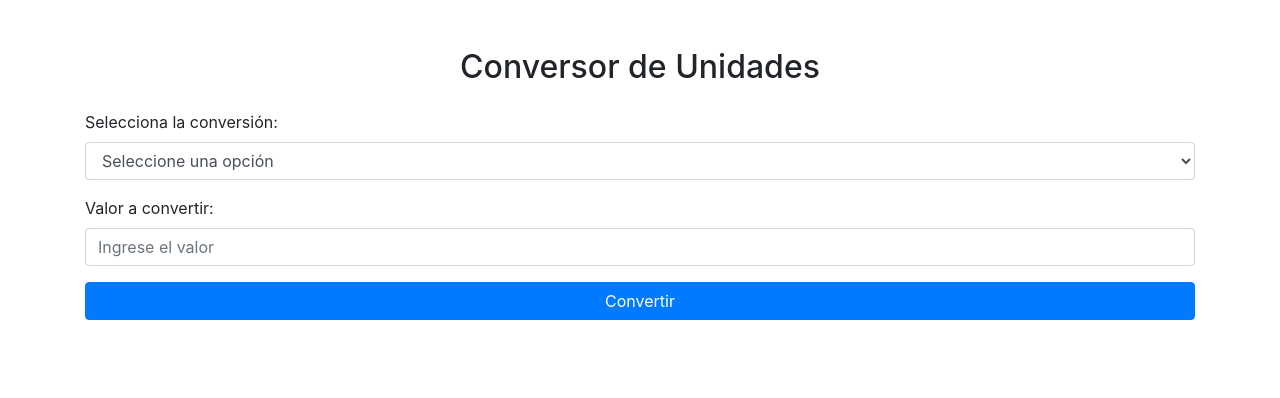
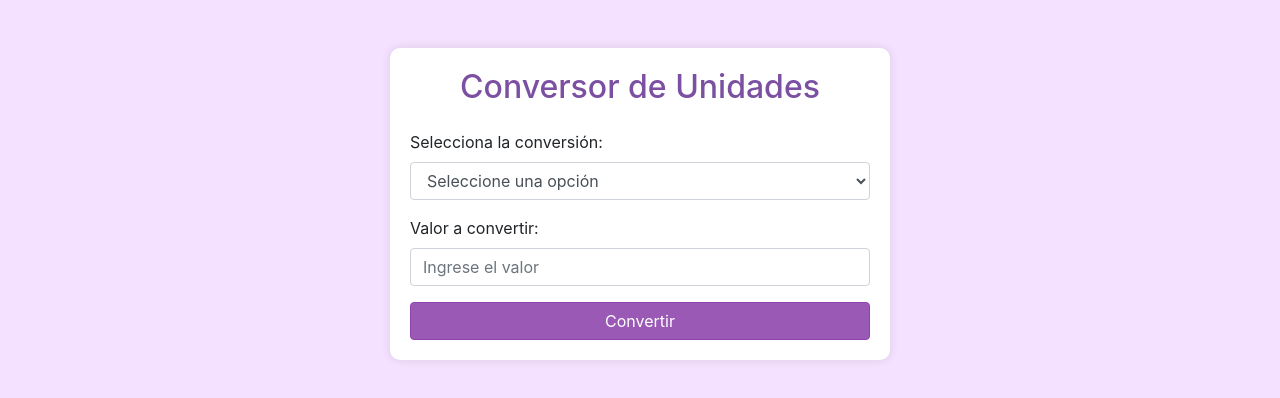
Before and after one commit to PaoDerass/Ejercicio3-PW, a plain HTML site: page index.html in a window 1280 px wide. Drawn offline with nearby package versions, Linux system fonts and the light colour scheme.

Commit message:
desarrollo de style.cs y solucion de errores

```diff
--- a/index.html
+++ b/index.html
@@ -6,7 +6,7 @@
     <title>Calculadora de Conversiones</title>
     <link href="https://stackpath.bootstrapcdn.com/bootstrap/4.5.2/css/bootstrap.min.css" rel="stylesheet">
     <script src="index.js" defer></script>
-    <link href="styles.css" rel="stylesheet">
+    <link href="/style/style.css" rel="stylesheet">
 </head>
 <body>
     <div class="container mt-5">
--- /dev/null
+++ b/style/style.css
@@ -0,0 +1,30 @@
+
+        body {
+            background-color: #f4e1ff;
+        }
+        .container {
+            max-width: 500px;
+            padding: 20px;
+            border-radius: 10px;
+            background-color: #ffffff;
+            box-shadow: 0 0 10px rgba(0, 0, 0, 0.1);
+        }
+        h2 {
+            color: #7b4fa1;
+        }
+        .btn-primary {
+            background-color: #9b59b6;
+            border-color: #8e44ad;
+        }
+        .btn-primary:hover {
+            background-color: #8e44ad;
+            border-color: #7b4fa1;
+        }
+        .form-control:focus {
+            border-color: #7b4fa1;
+            box-shadow: 0 0 5px rgba(123, 79, 161, 0.5);
+        }
+        #resultado {
+            color: #6f4b8b;
+            background-color: #f0e6fa;
+        }
```
Also changed, not shown: style.css (deleted).
